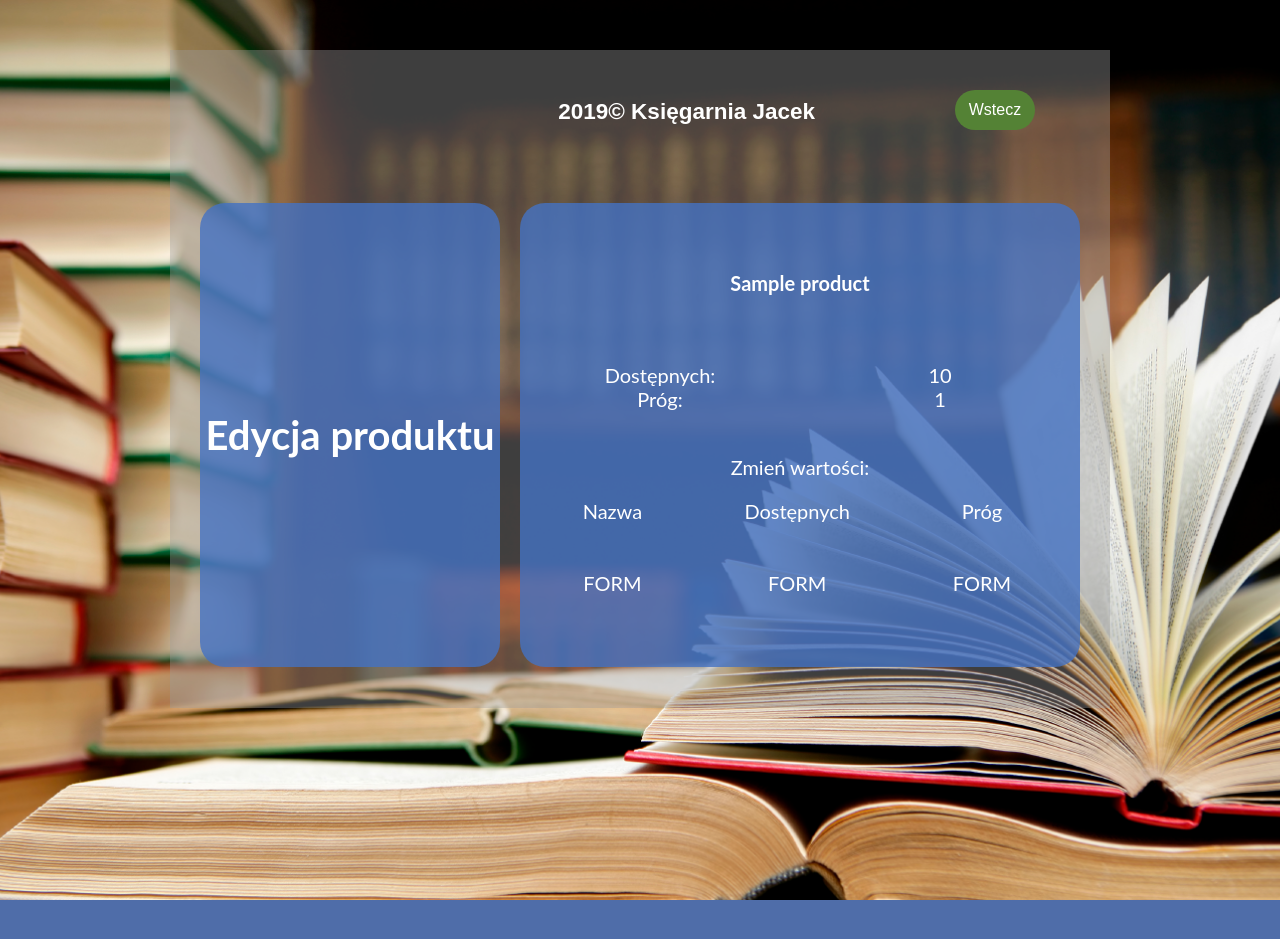
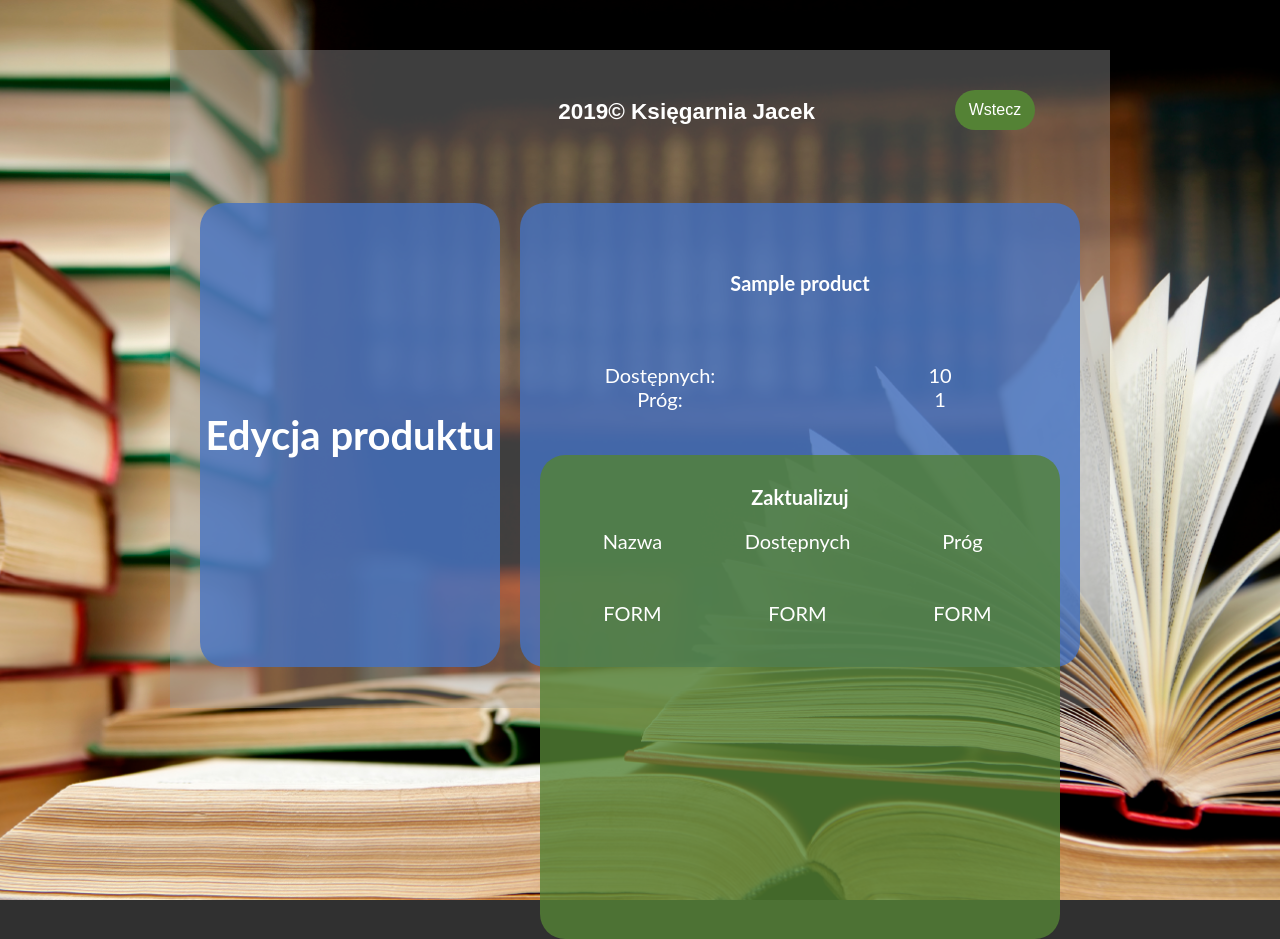
Before and after one commit to bookstore-jacek/webstore, a Django app: page /produkt/1/edytuj/ in a window 1280 px wide. Before the commit the page ends 900 px from the top, so only its background shows below. Run offline with Django 3.2, Linux system fonts and the light colour scheme; tables that the repository leaves empty hold one stand-in row (values such as "Sample post").

Commit message:
Modified edit product page2

```diff
--- a/src/Product/templates/product/product_edit.html
+++ b/src/Product/templates/product/product_edit.html
@@ -24,8 +24,8 @@
         <div style="float: right; width:50%;">{{ product.threshold}}</div>
    </div>
    <br></br>
-   <div style="edit_product">
-        <p style="font-size: 20px">Zmień wartości:</p>
+   <div id="edit_product">
+        <p style="font-size: 20px;font-weight: bold">Zaktualizuj</p>
         <div style="float:left; width:33%">Nazwa</div><div style="float:left; width:33%"">Dostępnych</div><div style="float:left;width:33%">Próg</div>
         <br style="clear:both" />
         <br></br>
--- a/src/static/panel_style.css
+++ b/src/static/panel_style.css
@@ -381,12 +381,13 @@ input[type=button]:hover {
 	text-align: center;
   }
 
-	.edit_product {
+	#edit_product {
 		float:left;
-		width:540px;
+		margin-left:20px;
+		margin-top:20px;
+		width:500px;
 		height:100%;
-		background:#ffffff;
-		color: black;
-		padding: 10px,
+		background:rgba(84, 130, 53, 0.8);
+		padding: 10px;
 		border-radius: 25px;
 	}
```
Also changed, not shown: src/ExtOrder/templates/order/order_details.html (+23 -0 lines).
